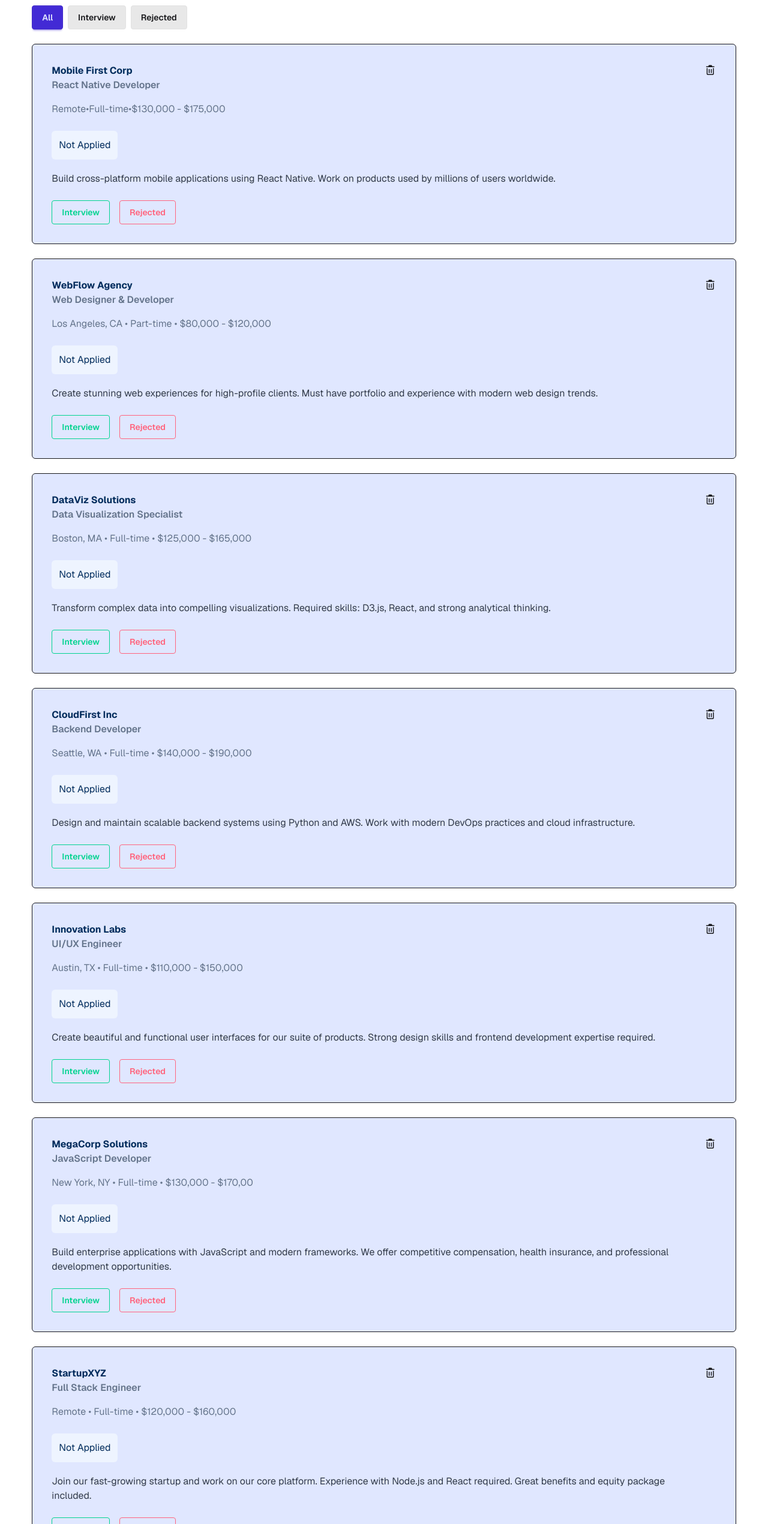
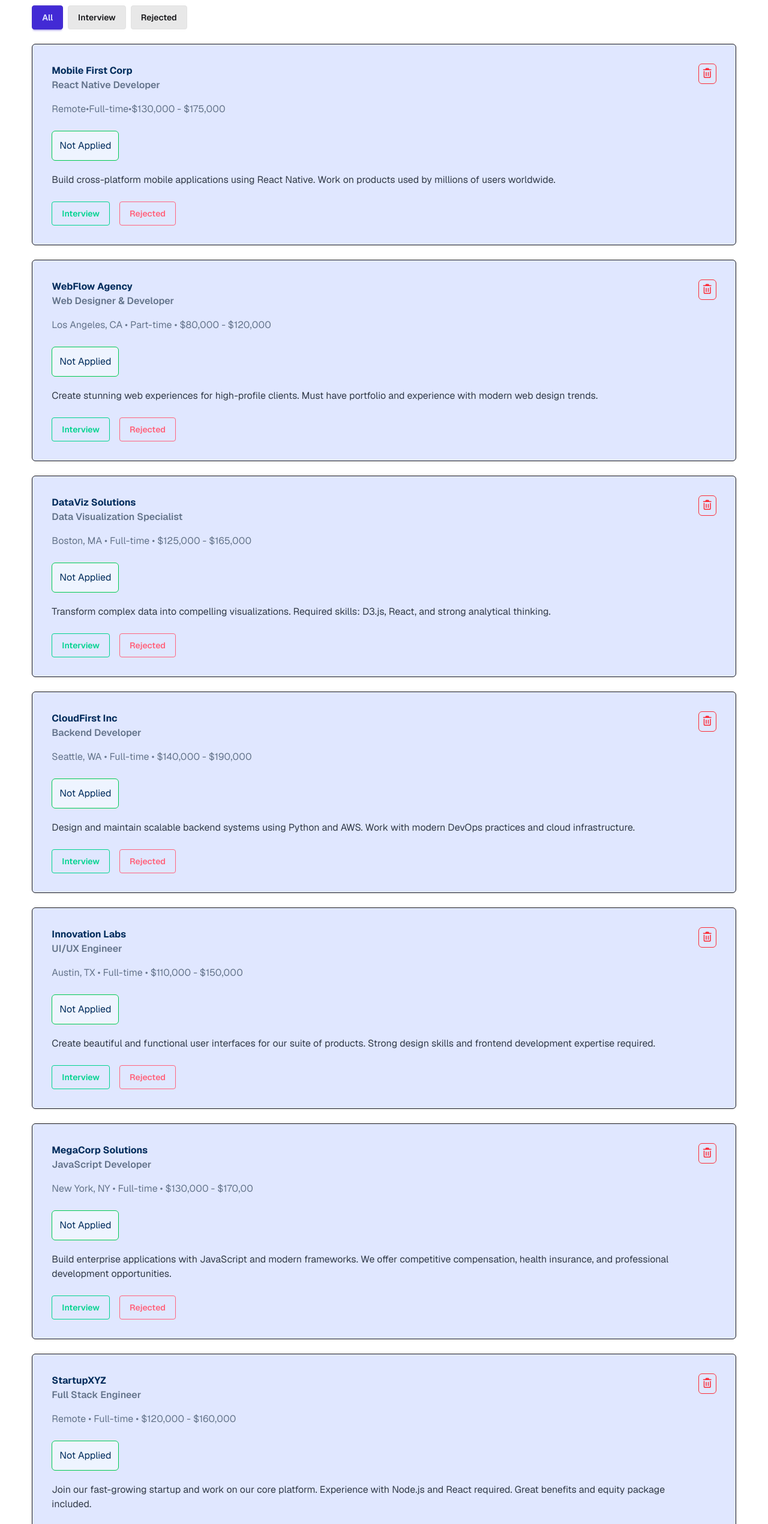
Before and after one commit to 0MarufHasan0/job-application-tracker--A4, a plain HTML site: page index.html in a window 1280 px wide. Shown: the part 259-2800 px from the top of the page at 60% size. Drawn offline with nearby package versions, Linux system fonts and the light colour scheme.

Commit message:
deletd button bg change to red and border added

```diff
--- a/index.html
+++ b/index.html
@@ -100,7 +100,7 @@
                     <p id="remote-job" class="text-[#64748B]  tex-[5px] mt-4">Remote•Full-time•$130,000 - $175,000</p>
                    </div>
 
-                   <p id="status" class="text-[#002C5C]  bg-[#EEF4FF] w-fit p-3 rounded-md my-5">Not Applied</p>
+                   <p id="status" class="text-[#002C5C] border border-green-500 bg-[#EEF4FF] w-fit p-3 rounded-md my-5">Not Applied</p>
 
                    <p id="job-discription" class="text-[#323B49]">
                     Build cross-platform mobile applications using React Native. Work on products used by millions of users worldwide.
@@ -118,8 +118,8 @@
         </div>
 
         <div>
-            <button class="deleted " onclick="deletedCard(this)">
-               <a href="#"> <i class="fa-regular fa-trash-can"></i></a>
+            <button class="deleted border border-red-500 rounded-md p-1"onclick="deletedCard(this)">
+               <a href="#"> <i class="fa-regular fa-trash-can text-red-500"></i></a>
             </button>
         </div>
 
@@ -142,7 +142,7 @@
                          $80,000 - $120,000</p>
                    </div>
 
-                   <p id="status" class="text-[#002C5C]  bg-[#EEF4FF] w-fit p-3 rounded-md my-5">Not Applied</p>
+                   <p id="status" class="text-[#002C5C] border border-green-500 bg-[#EEF4FF] w-fit p-3 rounded-md my-5">Not Applied</p>
 
                    <p id="job-discription" class="text-[#323B49]">
                    Create stunning web experiences for high-profile clients. Must have portfolio and experience with modern web design trends.
@@ -160,8 +160,8 @@
         </div>
 
         <div>
-            <button class="deleted " onclick="deletedCard(this)">
-               <a href="#"> <i class="fa-regular fa-trash-can"></i></a>
+            <button class="deleted border border-red-500 rounded-md p-1"onclick="deletedCard(this)">
+               <a href="#"> <i class="fa-regular fa-trash-can text-red-500"></i></a>
             </button>
         </div>
 
@@ -184,7 +184,7 @@
                          $125,000 - $165,000</p>
                    </div>
 
-                   <p id="status" class="text-[#002C5C]  bg-[#EEF4FF] w-fit p-3 rounded-md my-5">Not Applied</p>
+                   <p id="status" class="text-[#002C5C] border border-green-500 bg-[#EEF4FF] w-fit p-3 rounded-md my-5">Not Applied</p>
 
                    <p id="job-discription" class="text-[#323B49]">
                    Transform complex data into compelling visualizations. Required skills: D3.js, React, and strong analytical thinking.
@@ -203,8 +203,8 @@
         </div>
 
         <div>
-            <button class="deleted" onclick="deletedCard(this)">
-               <a href="#"> <i class="fa-regular fa-trash-can"></i></a>
+            <button class="deleted border border-red-500 rounded-md p-1"onclick="deletedCard(this)">
+               <a href="#"> <i class="fa-regular fa-trash-can text-red-500"></i></a>
             </button>
         </div>
 
@@ -226,7 +226,7 @@
                                 $140,000 - $190,000</p>
                    </div>
 
-                   <p id="status" class="text-[#002C5C]  bg-[#EEF4FF] w-fit p-3 rounded-md my-5">Not Applied</p>
+                   <p id="status" class="text-[#002C5C] border border-green-500 bg-[#EEF4FF] w-fit p-3 rounded-md my-5">Not Applied</p>
 
                    <p id="job-discription" class="text-[#323B49]">
                     Design and maintain scalable backend systems using Python and AWS. Work with modern DevOps practices and cloud infrastructure.
@@ -244,8 +244,8 @@
         </div>
 
         <div>
-            <button class="deleted" onclick="deletedCard(this)">
-               <a href="#"> <i class="fa-regular fa-trash-can"></i></a>
+             <button class="deleted border border-red-500 rounded-md p-1"onclick="deletedCard(this)">
+               <a href="#"> <i class="fa-regular fa-trash-can text-red-500"></i></a>
             </button>
         </div>
 
@@ -268,7 +268,7 @@
                      $110,000 - $150,000</p>
                    </div>
 
-                   <p id="status" class="text-[#002C5C]  bg-[#EEF4FF] w-fit p-3 rounded-md my-5">Not Applied</p>
+                   <p id="status"class="text-[#002C5C] border border-green-500 bg-[#EEF4FF] w-fit p-3 rounded-md my-5">Not Applied</p>
 
                    <p id="job-discription" class="text-[#323B49]">
                    Create beautiful and functional user interfaces for our suite of products. Strong design skills and frontend development expertise required.
@@ -286,8 +286,8 @@
         </div>
 
         <div>
-            <button class="deleted" onclick="deletedCard(this)">
-               <a href="#"> <i class="fa-regular fa-trash-can"></i></a>
+             <button class="deleted border border-red-500 rounded-md p-1"onclick="deletedCard(this)">
+               <a href="#"> <i class="fa-regular fa-trash-can text-red-500"></i></a>
             </button>
         </div>
 
@@ -310,7 +310,7 @@
                         $130,000 - $170,00</p>
                    </div>
 
-                   <p id="status" class="text-[#002C5C]  bg-[#EEF4FF] w-fit p-3 rounded-md my-5">Not Applied</p>
+                   <p id="status" class="text-[#002C5C] border border-green-500 bg-[#EEF4FF] w-fit p-3 rounded-md my-5">Not Applied</p>
 
                    <p id="job-discription" class="text-[#323B49]">
                   Build enterprise applications with JavaScript and modern frameworks. We offer competitive compensation, health insurance, and professional development opportunities.
@@ -328,8 +328,8 @@
         </div>
 
         <div>
-            <button class="deleted" onclick="deletedCard(this)">
-               <a href="#"> <i class="fa-regular fa-trash-can"></i></a>
+            <button class="deleted border border-red-500 rounded-md p-1"onclick="deletedCard(this)">
+               <a href="#"> <i class="fa-regular fa-trash-can text-red-500"></i></a>
             </button>
         </div>
 
@@ -351,7 +351,7 @@
                      $120,000 - $160,000</p>
                    </div>
 
-                   <p id="status" class="text-[#002C5C]  bg-[#EEF4FF] w-fit p-3 rounded-md my-5">Not Applied</p>
+                   <p id="status"class="text-[#002C5C] border border-green-500 bg-[#EEF4FF] w-fit p-3 rounded-md my-5">Not Applied</p>
 
                    <p id="job-discription" class="text-[#323B49]">
                    Join our fast-growing startup and work on our core platform. Experience with Node.js and React required. Great benefits and equity package included.
@@ -369,8 +369,8 @@
         </div>
 
         <div>
-            <button class="deleted" onclick="deletedCard(this)">
-               <a href="#"> <i class="fa-regular fa-trash-can"></i></a>
+           <button class="deleted border border-red-500 rounded-md p-1"onclick="deletedCard(this)">
+               <a href="#"> <i class="fa-regular fa-trash-can text-red-500"></i></a>
             </button>
         </div>
 
@@ -392,7 +392,7 @@
                         $130,000 - $175,000</p>
                    </div>
 
-                   <p id="status" class="text-[#002C5C]  bg-[#EEF4FF] w-fit p-3 rounded-md my-5">Not Applied</p>
+                   <p id="status"class="text-[#002C5C] border border-green-500 bg-[#EEF4FF] w-fit p-3 rounded-md my-5">Not Applied</p>
 
                    <p id="job-discription"class="text-[#323B49]">
                    We are looking for an experienced Frontend Developer to build scalable web applications using React and TypeScript. You will work with a talented team on cutting-edge projects.
@@ -410,8 +410,8 @@
         </div>
 
         <div>
-            <button class="deleted" onclick="deletedCard(this)">
-               <a href="#"> <i class="fa-regular fa-trash-can"></i></a>
+             <button class="deleted border border-red-500 rounded-md p-1"onclick="deletedCard(this)">
+               <a href="#"> <i class="fa-regular fa-trash-can text-red-500"></i></a>
             </button>
         </div>
 
@@ -428,7 +428,7 @@
         <!-- section jpb jodi 0 thake tahole show korbe  -->
 
         <section id="no-jobs-section" class="w-11/12 mx-auto hidden">
-            <div class=" m-60 ">
+            <div class="md:m-60 m-30">
   <figure class="flex justify-center items-center ">
 
   <img src="../img/assignment_7959593 1.png" alt="Assignment Image">
@@ -437,7 +437,7 @@
   </figure>
   <div class="card-body items-center text-center">
     <h2 class="card-title">No jobs available</h2>
-    <p>Check back soon for new job opportunities!</p>
+    <p class="text-gray-600">Check back soon for new job opportunities!</p>
 
   </div>
 </div>
--- a/js/script.js
+++ b/js/script.js
@@ -67,11 +67,6 @@ function calculateCount(){
 
     // All section er jonno 0 thakle  hiddeden
 
-    if (currentStatus == 'all' && allCards.children.length === 0){
-        noJobSection.classList.remove('hidden');
-    } else if (currentStatus == 'all' && allCards.children.length > 0){
-        noJobSection.classList.add('hidden');
-    }
 }
 
 
@@ -232,6 +227,7 @@ mainContainer.addEventListener('click', function(event){
 
 
 
+
 // element create for interview and rejected section
 //interview render
 
@@ -256,7 +252,7 @@ function renderInterview(){
                     <p id="remote-job" class="text-[#64748B]  tex-[5px] mt-4">${interview.jobRemote}</p>
                    </div>
 
-                   <p id="status" class="text-[#002C5C]  bg-[#EEF4FF] w-fit p-3 rounded-md my-5">${interview.interviewStatus}</p>
+                   <p id="status"class="text-[#002C5C] border border-green-500 bg-[#EEF4FF] w-fit p-3 rounded-md my-5">${interview.interviewStatus}</p>
 
                    <p id="job-discription" class="text-[#323B49]">
                     ${interview.jobDiscription}
@@ -272,8 +268,8 @@ function renderInterview(){
             </div>
 
              <div>
-            <button class="deleted" onclick="deletedCard(this)">
-               <a href="#"> <i class="fa-regular fa-trash-can"></i></a>
+             <button class="deleted border border-red-500 rounded-md p-1"onclick="deletedCard(this)">
+               <a href="#"> <i class="fa-regular fa-trash-can text-red-500"></i></a>
             </button>
         </div>
 
@@ -312,7 +308,7 @@ function renderInterview(){
                     <p id="remote-job" class="text-[#64748B]  tex-[5px] mt-4">${rejected.jobRemote}</p>
                    </div>
 
-                   <p id="status" class="text-[#002C5C]  bg-[#EEF4FF] w-fit p-3 rounded-md my-5">${rejected.interviewStatus}</p>
+                   <p id="status" class="text-[#002C5C] border border-red-500 bg-[#EEF4FF] w-fit p-3 rounded-md my-5">${rejected.interviewStatus}</p>
 
                    <p id="job-discription" class="text-[#323B49]">
                     ${rejected.jobDiscription}
@@ -328,8 +324,8 @@ function renderInterview(){
             </div>
 
              <div>
-            <button  class="deleted" onclick="deletedCard(this)">
-               <a href="#"> <i class="fa-regular fa-trash-can"></i></a>
+             <button class="deleted border border-red-500 rounded-md p-1"onclick="deletedCard(this)">
+               <a href="#"> <i class="fa-regular fa-trash-can text-red-500"></i></a>
             </button>
         </div>
 
```
